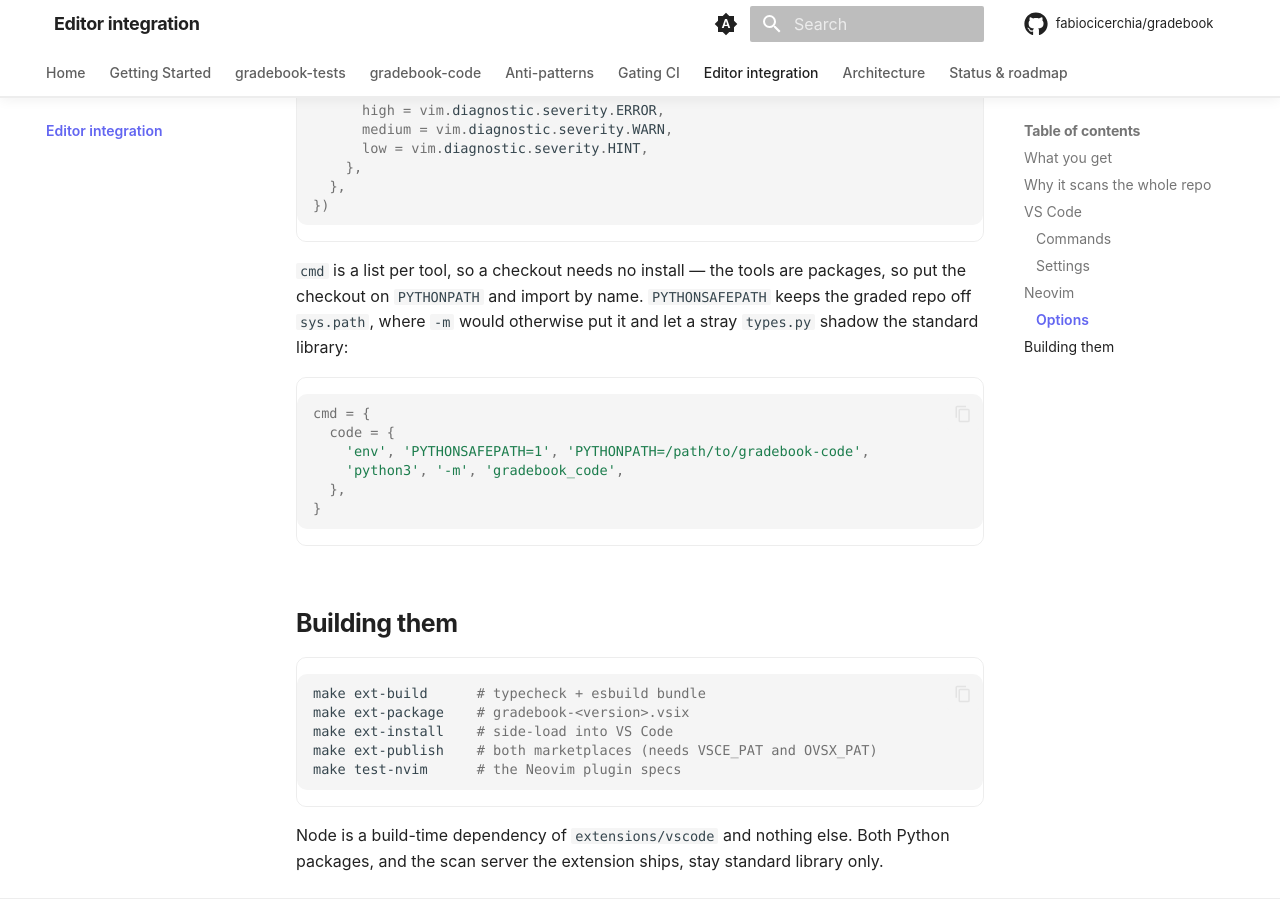
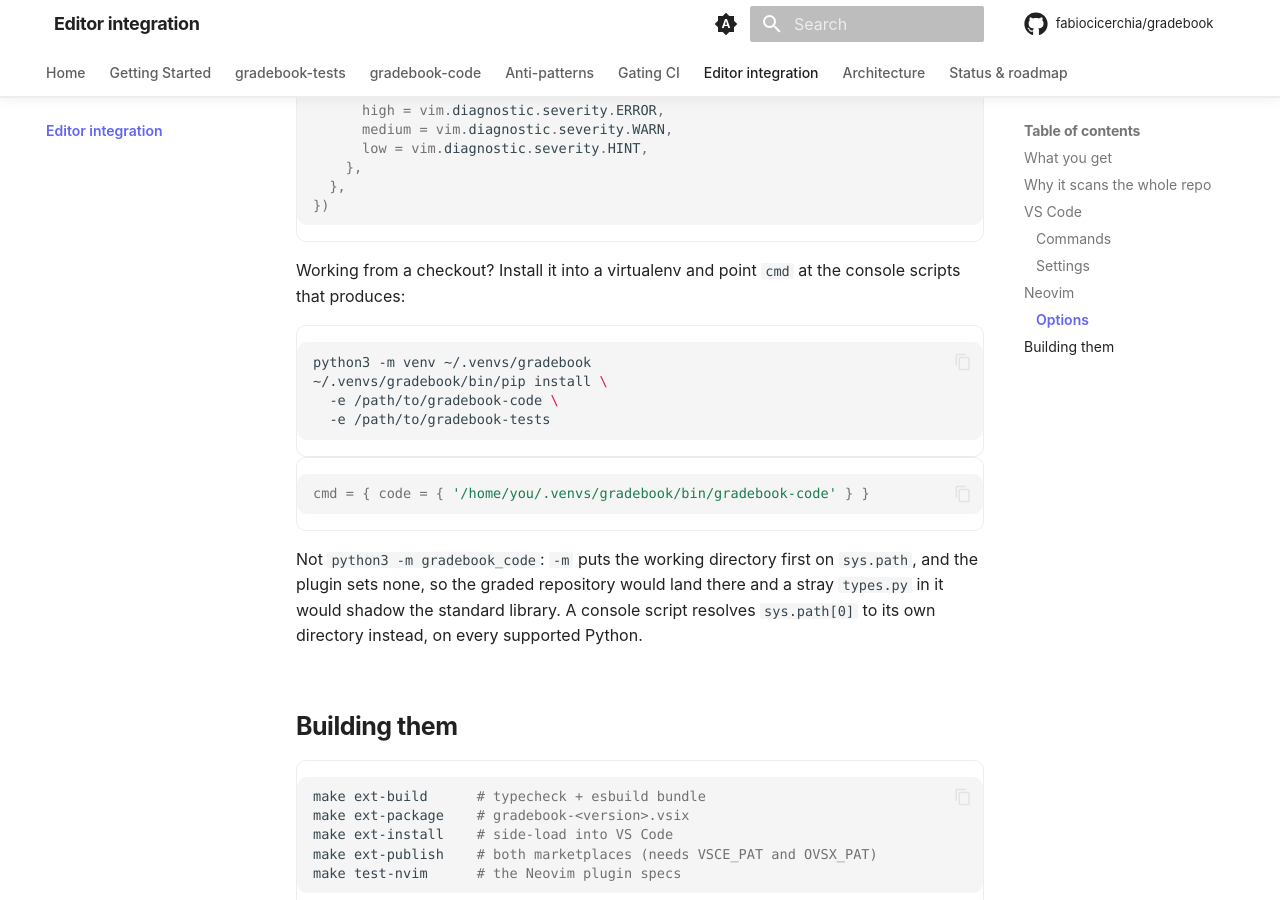
Before and after one commit to fabiocicerchia/gradebook, an MkDocs documentation site: the page built from docs/editors.md, in a window 1280 px wide and 900 px high, scrolled down 4847 px. Built offline with MkDocs 1.6.1 and Material for MkDocs 9.7.7, drawn with Linux system fonts in a browser that asks for light colours; comment, search, counter and statistics services are not loaded.

Commit message:
fix: drop PYTHONSAFEPATH, which does nothing on the Python this supports
Both packages declare `requires-python = ">=3.10"` and ci.yml runs the
suites on 3.10, but `-P` and PYTHONSAFEPATH both arrived in 3.11. On the
floor version the documented command was the unprotected `-m` form again:
a graded repository with a top-level types.py still shadows the stdlib and
the scan dies on import.

Install the checkout into a virtualenv and name that venv's console script
instead. A script entry point resolves sys.path[0] to its own directory,
never the working directory, so it is immune on every supported version
with no environment prefix at all. Verified against a fixture repo holding
a top-level types.py: the `-m` form fails, the console script scans it.

That also repairs the health check. It identifies the command by cmd[1],
which the `env` prefix had turned into `env` — always executable, so the
"is not executable" branch became unreachable and a broken PYTHONPATH was
reported as "env --version failed", naming a program that had run fine.
cmd[1] is a real interpreter path again.

The scan server's advice said to point gradebook.pythonPath at a
virtualenv. It is an interpreter path handed straight to spawn, so that
yields EACCES; say `bin/python`, as docs/editors.md and the VS Code README
already do.

Co-Authored-By: Claude Opus 5 <noreply@anthropic.com>
Claude-Session: https://claude.ai/code/session_01Lf8fkkmQfJLo1EGv4sdKLV

````diff
--- a/docs/editors.md
+++ b/docs/editors.md
@@ -171,19 +171,24 @@ require('gradebook').setup({
 })
 ```
 
-`cmd` is a list per tool, so a checkout needs no install — the tools are
-packages, so put the checkout on `PYTHONPATH` and import by name.
-`PYTHONSAFEPATH` keeps the graded repo off `sys.path`, where `-m` would
-otherwise put it and let a stray `types.py` shadow the standard library:
+Working from a checkout? Install it into a virtualenv and point `cmd` at the
+console scripts that produces:
+
+```sh
+python3 -m venv ~/.venvs/gradebook
+~/.venvs/gradebook/bin/pip install \
+  -e /path/to/gradebook-code \
+  -e /path/to/gradebook-tests
+```
 
 ```lua
-cmd = {
-  code = {
-    'env', 'PYTHONSAFEPATH=1', 'PYTHONPATH=/path/to/gradebook-code',
-    'python3', '-m', 'gradebook_code',
-  },
-}
+cmd = { code = { '/home/you/.venvs/gradebook/bin/gradebook-code' } }
 ```
+
+Not `python3 -m gradebook_code`: `-m` puts the working directory first on
+`sys.path`, and the plugin sets none, so the graded repository would land there
+and a stray `types.py` in it would shadow the standard library. A console script
+resolves `sys.path[0]` to its own directory instead, on every supported Python.
 
 ## Building them
 
````
Also changed, not shown: extensions/nvim/README.md (+20 -16 lines), extensions/nvim/doc/gradebook.txt (+12 -13 lines), 3 other files.
